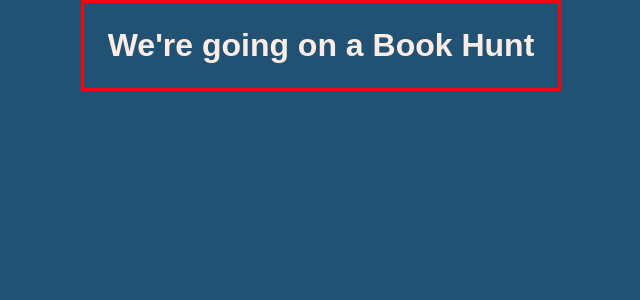
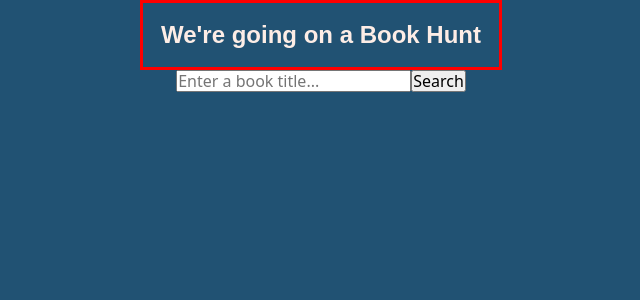
Before and after one commit to LJ-Fryer/book-search, a React (Vite) app: page / in a window 1280 px wide. Shown: the top 300 px of the page, without its empty margins (319-959 px from the left). Built offline with nearby package versions, Linux system fonts and the light colour scheme; a web font is replaced by a local one.

Commit message:
Improved file structure,  add form component

```diff
--- a/package.json
+++ b/package.json
@@ -10,6 +10,7 @@
     "preview": "vite preview"
   },
   "dependencies": {
+    "axios": "^1.13.2",
     "modern-normalize": "^3.0.1",
     "react": "^19.2.0",
     "react-dom": "^19.2.0",
--- a/src/App.jsx
+++ b/src/App.jsx
@@ -1,10 +1,28 @@
-import Header from "./components/Header";
+import { useState } from "react";
+import Header from "./components/Header/Header";
+import Form from "./components/Form/Form";
 import "./App.scss";
 
 function App() {
+  const [query, setQuery] = useState("");
+
+  const handleInputChange = (e) => {
+    setQuery(e.target.value);
+  };
+
+  const handleSubmit = (e) => {
+    e.preventDefault();
+    setQuery(query);
+    console.log("query: ", query);
+  };
   return (
     <div className="app">
       <Header />
+      <Form
+        onInputChange={handleInputChange}
+        onSubmit={handleSubmit}
+        query={query}
+      />
     </div>
   );
 }
--- a/src/App.scss
+++ b/src/App.scss
@@ -11,7 +11,8 @@ a {
 .app {
   min-height: 100vh;
   display: flex;
-  justify-content: center;
+  flex-direction: column;
+  align-items: center;
   background-color: v.$secondary-color;
   color: v.$primary-color;
 }
--- /dev/null
+++ b/src/components/Form/Form.jsx
@@ -0,0 +1,20 @@
+import { useState } from "react";
+
+const Form = ({ onSubmit, query, onInputChange }) => {
+  return (
+    <form onSubmit={onSubmit}>
+      <div className="input_container"></div>
+      <input
+        type="text"
+        name="userQuery"
+        id="userInput"
+        value={query}
+        placeholder="Enter a book title..."
+        onChange={onInputChange}
+      />
+      <button type="submit">Search</button>
+    </form>
+  );
+};
+
+export default Form;
--- a/src/components/Header.module.scss
+++ b/src/components/Header/Header.module.scss
@@ -2,4 +2,5 @@
   padding: 1.5em;
   height: 20%;
   border: 3px solid red;
+  font-size: 0.75em;
 }
--- a/src/Headings/headings.module.scss
+++ b/src/components/Headings/headings.module.scss
@@ -1,4 +1,4 @@
-@use "../sass/variables" as v;
+@use "../../sass/variables" as v;
 
 .heading {
   font-family: v.$heading-font;
```
Also changed, not shown: src/components/Form/Form.module.scss (added), src/components/Header/Header.jsx (renamed from src/components/Header.jsx), src/components/Headings/index.jsx (renamed from src/Headings/index.jsx), 1 other file (tests, documents, lock files or other folders).
